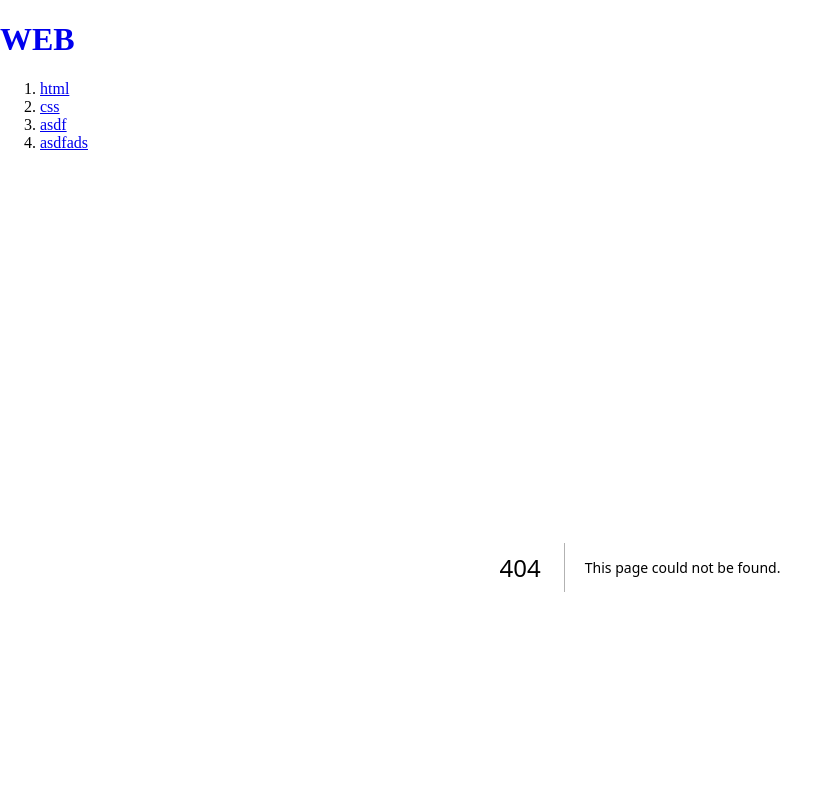
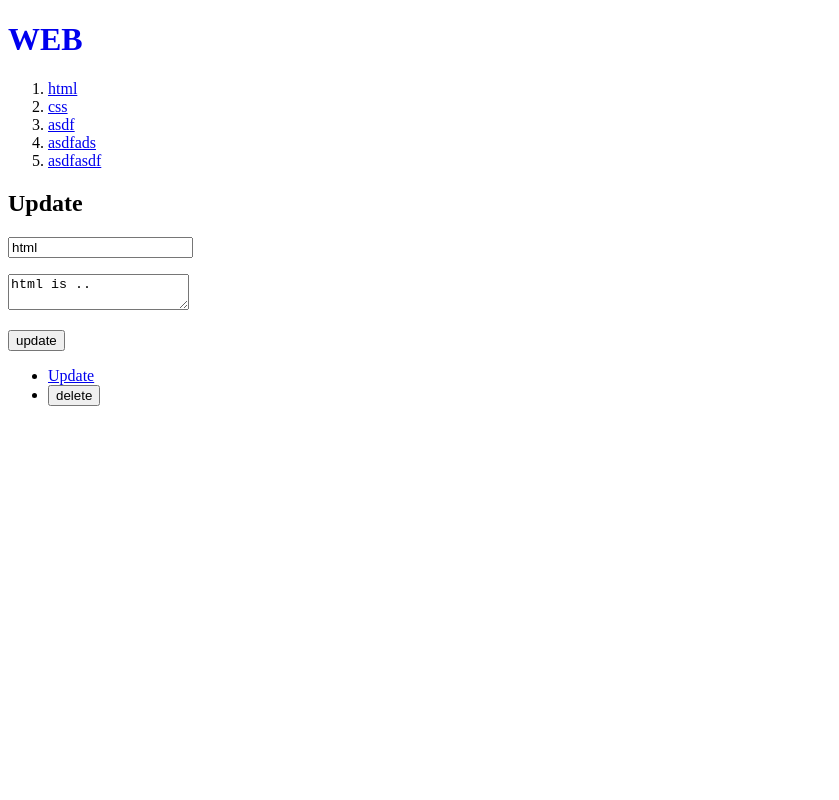
Before and after one commit to sangjinsu/nextapp, a Next.js app: page /update/1 in a window 1280 px wide. Before the commit this address had no page. Shown: the top 800 px of the page, without its empty margins (0-839 px from the left). Built offline with nearby package versions, Linux system fonts and the light colour scheme; data requests are answered from the project's data file.

Commit message:
✨ add update feature

```diff
--- a/db.json
+++ b/db.json
@@ -19,6 +19,11 @@
       "id": "962d",
       "title": "asdfads",
       "body": "adsf"
+    },
+    {
+      "id": "6265",
+      "title": "asdfasdf",
+      "body": "asdfasdfsd"
     }
   ]
 }
--- a/src/app/read/[id]/page.js
+++ b/src/app/read/[id]/page.js
@@ -1,5 +1,5 @@
 export default async function Read({params: {id}}) {
-    const resp = await fetch(`http://localhost:9999/topics/${id}`);
+    const resp = await fetch(`http://localhost:9999/topics/${id}`, {cache: 'no-cache'});
     const topic = await resp.json();
     return <>
         <h2>{topic.title}</h2>
--- /dev/null
+++ b/src/app/update/[id]/page.js
@@ -0,0 +1,49 @@
+'use client'
+
+import {useRouter} from "next/navigation";
+import {useEffect, useState} from 'react';
+
+export default function Update(props) {
+    const router = useRouter();
+    const [title, setTitle] = useState('');
+    const [body, setBody] = useState('');
+    const {id} = props.params;
+
+    async function refresh() {
+        const resp = await fetch(`http://localhost:9999/topics/${id}`);
+        const topic = await resp.json();
+        setTitle(topic.title);
+        setBody(topic.body);
+    }
+
+    useEffect(() => {
+        refresh();
+    }, []);
+
+
+    return (
+        <form onSubmit={async e => {
+            e.preventDefault();
+            const title = e.target.title.value;
+            const body = e.target.body.value;
+            const resp = await fetch(`http://localhost:9999/topics/${id}`, {
+                method: 'PATCH',
+                headers: {
+                    'Content-Type': 'application/json'
+                },
+                body: JSON.stringify({title, body})
+            });
+            const topic = await resp.json();
+            router.push(`/read/${topic.id}`);
+            router.refresh();
+        }}>
+            <h2>Update</h2>
+            <p><input type="text" name="title" placeholder="title" onChange={e => setTitle(e.target.value)}
+                      value={title}/>
+            </p>
+            <p><textarea name="body" palceholder="body" onChange={e => setBody(e.target.value)} value={body}></textarea>
+            </p>
+            <p><input type="submit" value="update"/></p>
+        </form>
+    )
+}
```
